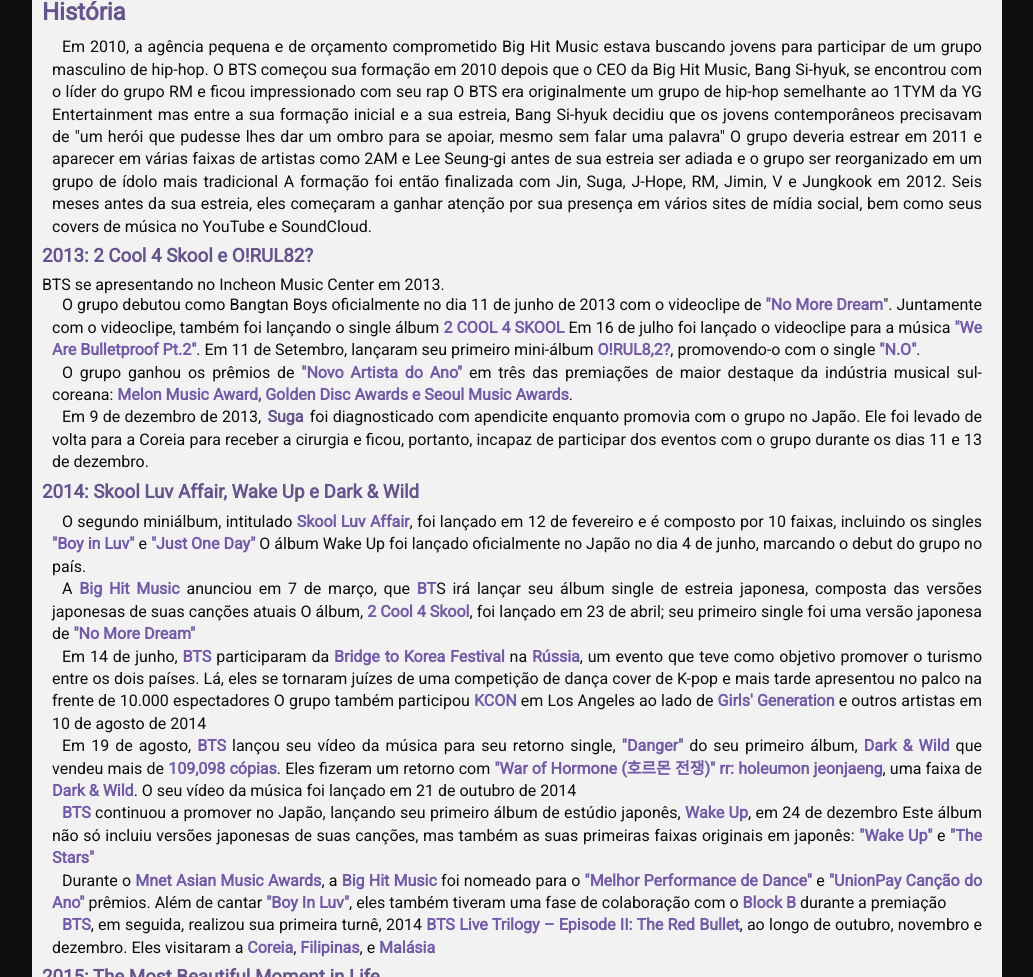
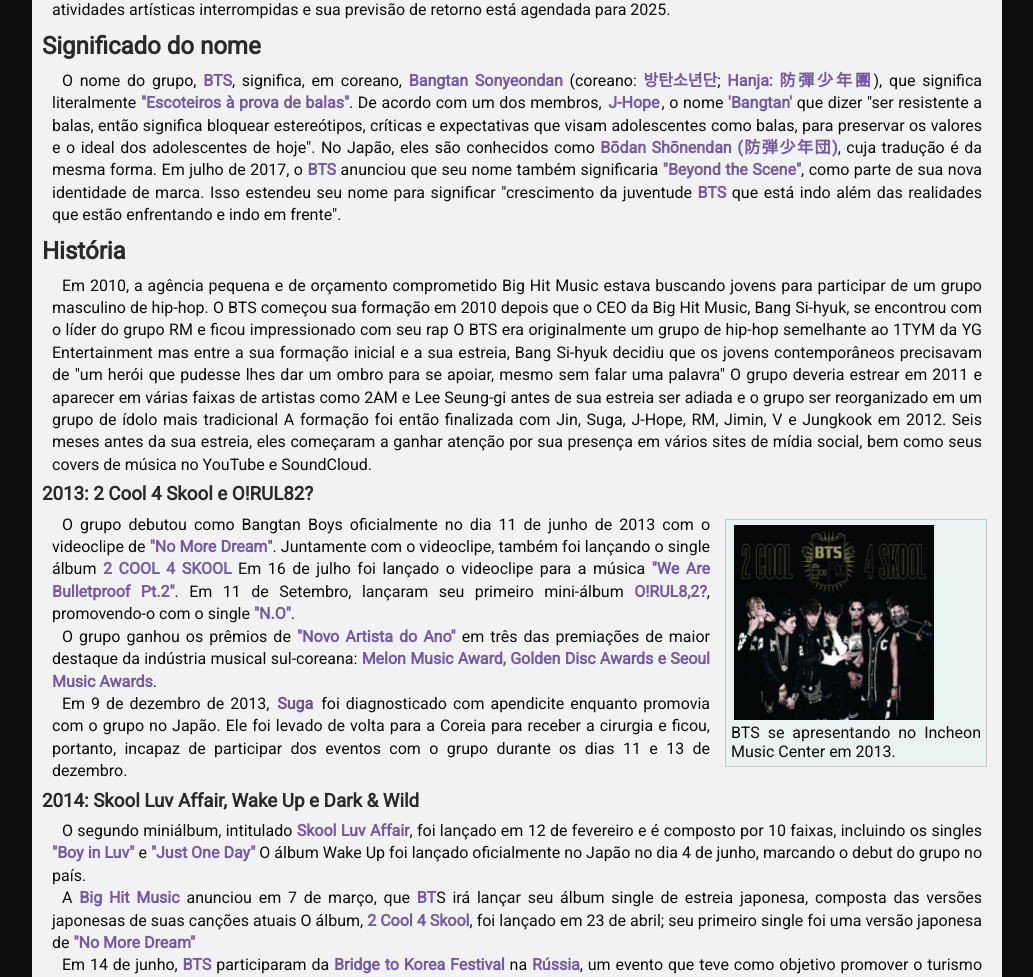
Before and after one commit to KauanEstevao/Projeto-BTS, a plain HTML site: page index.html in a window 1280 px wide. Shown: the part 1311-2288 px from the top of the page, without its empty margins (123-1156 px from the left). Drawn offline with Linux system fonts and the light colour scheme.

Commit message:
Atualizações

```diff
--- a/index.html
+++ b/index.html
@@ -4,6 +4,7 @@
   <meta charset="UTF-8">
   <meta name="viewport" content="width=device-width, initial-scale=1.0">
   <link rel="stylesheet" href="./styles/style_layout_page.css">
+  <link rel="stylesheet" href="./styles/style-images-page.css">
   <title>BTS</title>
 </head>
 <body>
@@ -21,6 +22,14 @@
   <main>
     <section>
       <h2>Sobre o grupo</h2>
+
+      <figure>
+        <img src="./img/bts-grupo-foto.png" alt="Imagem do Grupo" align="rigth" width="300px">
+        <figcaption>
+          Membros do bts
+        </figcaption>
+      </figure>
+
       <p>
         <strong>BTS</strong>, também conhecido como <strong>Bangtan Boys (<abbr title="">hangul:</abbr> 방탄소년단; <abbr title="">hanja:</abbr> 防彈少年團; <abbr title="">rr:</abbr> Bangtan Sonyeondan;</strong> em inglês um acrônimo de Beyond The Scene) é um grupo masculino sul-coreano formado pela empresa <strong>Big Hit Music</strong>, uma subsidiária da <strong>HYBE Corporation</strong>, em 2013. Ele é composto por sete membros: <a href="#">RM</a>, <a href="#">Jin</a>, <a href="#">SUGA</a>, <a href="#">J-Hope</a>, <a href="#">Jimin</a>, <a href="#">V</a> e <a href="#">Jungkook</a>. O grupo realizou sua estreia oficial em 13 de junho de 2013, com o lançamento do single <strong>"No More Dream"</strong>, faixa do single álbum <strong>2 Cool 4 Skool</strong>.
       </p>
@@ -57,7 +66,12 @@
 
       <h3>2013: 2 Cool 4 Skool e O!RUL82?</h3>
 
-        <figure>BTS se apresentando no Incheon Music Center em 2013.</figure>
+        <figure class="figure-right-layout" style="margin: 5px 5px 5px 15px;">
+          <img src="./img/2-cool-4-skool-logo.png" alt="Foto do album 2 cool 4 skool" width="200px" class="img">
+          <figcaption>
+            BTS se apresentando no Incheon Music Center em 2013.
+          </figcaption>
+        </figure>
         <p>
           O grupo debutou como Bangtan Boys oficialmente no dia 11 de junho de 2013 com o videoclipe de <strong>"No More Dream</strong>". Juntamente com o videoclipe, também foi lançando o single álbum <strong>2 COOL 4 SKOOL</strong> Em 16 de julho foi lançado o videoclipe para a música <strong>"We Are Bulletproof Pt.2"</strong>. Em 11 de Setembro, lançaram seu primeiro mini-álbum <strong>O!RUL8,2?</strong>, promovendo-o com o single <strong>"N.O"</strong>.
         </p>
--- /dev/null
+++ b/styles/style-images-page.css
@@ -0,0 +1,39 @@
+@charset "UTF-8";
+
+@import url('https://fonts.googleapis.com/css2?family=Roboto:ital@0;1&display=swap');
+
+@import url('https://fonts.googleapis.com/css2?family=Roboto:ital@0;1&family=Teko:wght@300..700&display=swap');
+
+
+:root{
+  /* Paleta de cores */
+  --cor00:#F2F2F2;
+  --cor01:#BCB4D9;
+  --cor02:#735BA6;
+  --cor03:#66548C;
+  --cor04:#2a2a2a;
+  --cor05:#0e0e0e;
+
+  /* Fontes */
+  --fonte-padrao:"Roboto", sans-serif;
+  --fonte-destaque: "Teko", sans-serif;
+
+
+}
+.figure-right-layout{
+  background-color: #eaf1f1;
+  border: 1px solid #cacaca;
+  max-width: 250px;
+  padding: 5px;
+  display: table;
+  clear: right;
+  float: right;
+  margin: auto;
+}
+
+.img{
+  margin: auto;
+  padding: 0px 3px 3px 3px;
+  vertical-align: middle;
+  border: 0;
+}
--- a/styles/style_layout_page.css
+++ b/styles/style_layout_page.css
@@ -32,8 +32,8 @@ body{
 }
 
 header{
-  background-color: var(--cor05);
-
+  background-image: linear-gradient(to bottom, var(--cor04), var(--cor05));
+  border-bottom: 0.2px solid var(--cor04);
 }
 
 header p{
@@ -54,14 +54,18 @@ header h1{
 
 nav{
   background-color: var(--cor04);
-  text-align: center;
+  max-width: 1000px;
+  margin: auto;
   margin-bottom: 1.4px;
   padding: 7px;
+  text-align: center;
+  border-bottom-left-radius: 5px;
+  border-bottom-right-radius: 5px;
 }
 
 nav a{
   font-size: 1em;
-  margin: 0px 36px;
+  margin: 0px 54px;
   color: var(--cor00);
   text-decoration: none;
   transition-duration: 0.4s;
@@ -85,7 +89,7 @@ main{
 }
 
 main h2, h3, h4{
-  color: var(--cor03);
+  color: var(--cor04);
   line-height: 2em;
 }
 
```
Also changed, not shown: images-reference/2-cool-4-skool-logo.jpg (added), images-reference/bts-confira-as-musicas-solo-dos-integrantes-do-grupo-foto.webp (added), img/2-cool-4-skool-logo.png (added), img/bts-grupo-foto.png (added).
